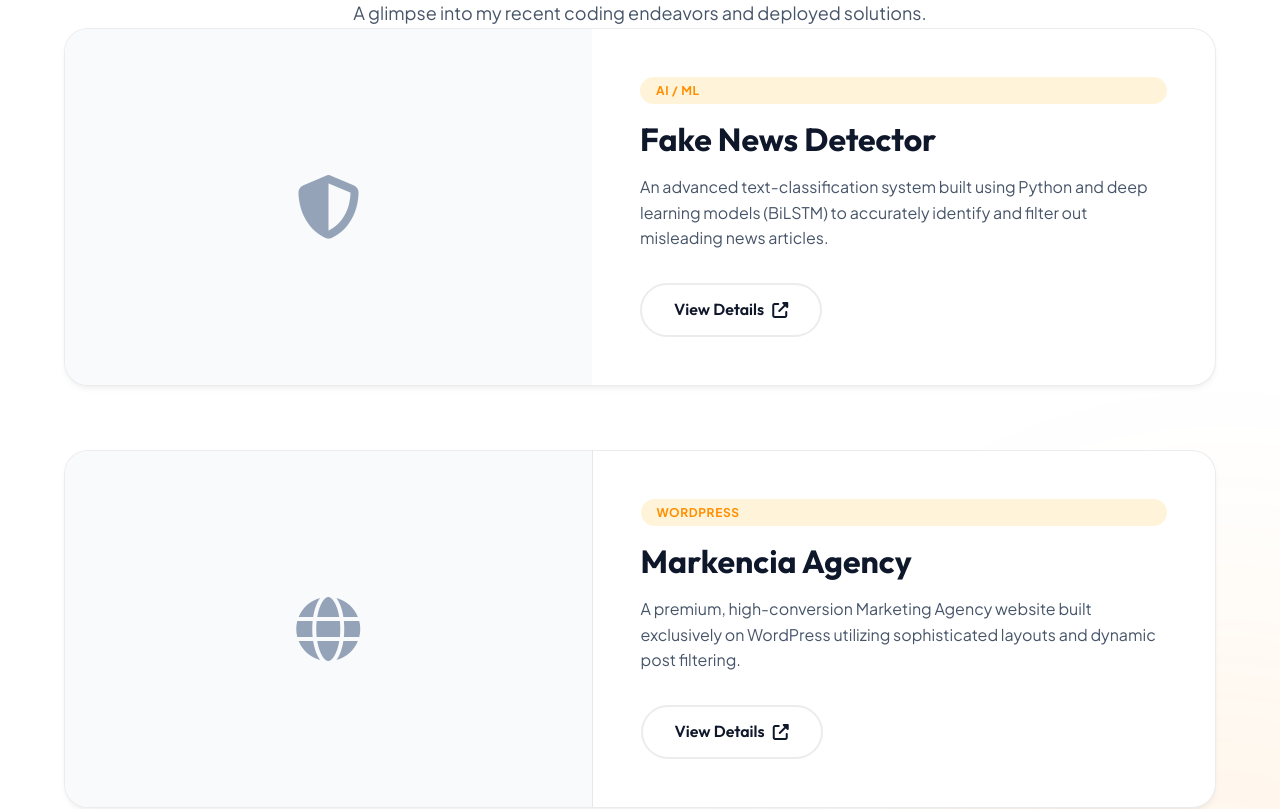
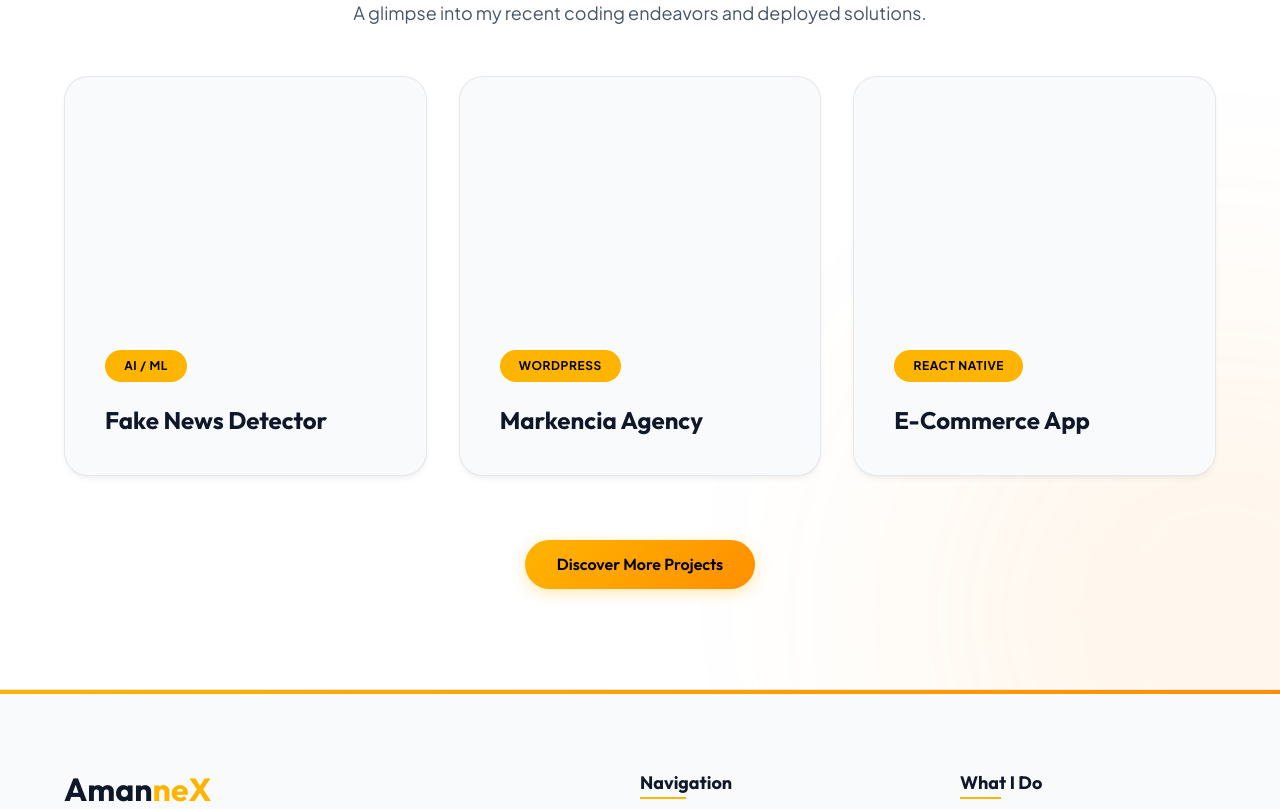
Before and after one commit to amannex/amannex-portfolio, a React (Vite) app: page / in a window 1280 px wide. Shown: the part 1680-2489 px from the top of the page. Built offline with nearby package versions, Linux system fonts and the light colour scheme.

Commit message:
Feat: fix the portfolio card of the projects (#4)

```diff
--- a/src/pages/Home.module.css
+++ b/src/pages/Home.module.css
@@ -146,70 +146,98 @@
         /* Section 3: Featured Work Showcase */
         .project-wrapper {
             display: grid;
-            grid-template-columns: 1fr;
+            grid-template-columns: repeat(auto-fit, minmax(300px, 1fr));
             gap: 2rem;
+            margin-top: 3rem;
         }
 
         .project-card {
+            position: relative;
             display: flex;
-            background: var(--bg-primary);
+            flex-direction: column;
+            justify-content: flex-end;
+            min-height: 400px;
+            background: var(--bg-secondary);
             border-radius: var(--border-radius-lg);
-            border: 1px solid var(--border-light);
             overflow: hidden;
             box-shadow: var(--shadow-sm);
             transition: all var(--transition-smooth);
+            border: 1px solid var(--border-light);
         }
 
         .project-card:hover {
-            box-shadow: var(--shadow-md), 0 10px 40px rgba(255, 180, 0, 0.1);
-            transform: scale(1.01);
+            transform: translateY(-5px);
+            box-shadow: var(--shadow-lg);
         }
 
-        .project-image {
-            flex: 1;
-            background: var(--bg-secondary);
-            min-height: 300px;
+
+
+        .project-details {
             position: relative;
+            z-index: 3;
+            padding: 2.5rem;
+            display: flex;
+            flex-direction: column;
+            align-items: flex-start;
+        }
+
+        .project-content {
+            max-height: 0;
+            opacity: 0;
+            overflow: hidden;
+            transition: all 0.4s ease;
+        }
+
+        .project-card:hover .project-content {
+            max-height: 300px;
+            opacity: 1;
+            margin-top: 1rem;
+        }
+
+        .project-title {
+            color: var(--text-primary);
+            font-size: 1.5rem;
+            margin-bottom: 0;
+            font-weight: 700;
+        }
+
+        .project-desc {
+            color: var(--text-secondary);
+            margin-bottom: 1.5rem;
+            font-size: 0.95rem;
+            line-height: 1.6;
+        }
+
+        .project-link {
+            color: var(--text-primary);
+            font-weight: 600;
             display: flex;
             align-items: center;
-            justify-content: center;
-            font-size: 4rem;
-            color: var(--text-muted);
-            overflow: hidden;
+            gap: 0.5rem;
+            text-decoration: none;
+            transition: color var(--transition-smooth);
         }
 
-        .project-image img {
-            width: 100%;
-            height: 100%;
-            object-fit: cover;
-            transition: transform 0.5s ease;
+        .project-link i {
+            color: var(--accent-color);
+            transition: transform var(--transition-smooth);
         }
 
-        .project-card:hover .project-image img,
-        .project-card:hover .project-image i {
-            transform: scale(1.05);
-            color: var(--accent-color);
-        }
-
-        .project-details {
-            flex: 1;
-            padding: 3rem;
-            display: flex;
-            flex-direction: column;
-            justify-content: center;
+        .project-card:hover .project-link i {
+            transform: translate(3px, -3px);
         }
 
         .tag {
             display: inline-block;
-            padding: 0.25rem 1rem;
-            background: rgba(255, 180, 0, 0.15);
-            color: var(--accent-secondary);
+            padding: 0.4rem 1.2rem;
+            background: var(--accent-color);
+            color: #000000;
             border-radius: 50px;
             font-size: 0.75rem;
-            font-weight: 700;
+            font-weight: 800;
             text-transform: uppercase;
             letter-spacing: 0.05em;
-            margin-bottom: 1rem;
+            margin-bottom: 1.5rem;
         }
 
         /* Responsive */
--- a/src/pages/Home.tsx
+++ b/src/pages/Home.tsx
@@ -110,33 +110,42 @@
 
             <div className={`${styles['project-wrapper']} fade-up`} style={{"transitionDelay":"0.2s"}}>
 
-
                 <div className={`${styles['project-card']} interactive-element`}>
-                    <div className={`${styles['project-image']}`}>
-                        <i className="fas fa-shield-alt"></i>
-                    </div>
                     <div className={`${styles['project-details']}`}>
                         <span className={`${styles.tag}`}>AI / ML</span>
-                        <h3 style={{"fontSize":"2rem","marginBottom":"1rem"}}>Fake News Detector</h3>
-                        <p style={{"color":"var(--text-secondary)","marginBottom":"2rem"}}>
-                            An advanced text-classification system built using Python and deep learning models (BiLSTM) to accurately identify and filter out misleading news articles.
-                        </p>
-                        <a href="#" className="btn btn-outline" style={{"width":"fit-content"}}>View Details <i className="fas fa-external-link-alt"></i></a>
+                        <h3 className={`${styles['project-title']}`}>Fake News Detector</h3>
+                        <div className={`${styles['project-content']}`}>
+                            <p className={`${styles['project-desc']}`}>
+                                An advanced text-classification system built using Python and deep learning models (BiLSTM) to accurately identify and filter out misleading news articles.
+                            </p>
+                            <Link to="/portfolio" className={`${styles['project-link']}`}>View Project <i className="fas fa-arrow-up-right-from-square"></i></Link>
+                        </div>
                     </div>
                 </div>
 
+                <div className={`${styles['project-card']} interactive-element`}>
+                    <div className={`${styles['project-details']}`}>
+                        <span className={`${styles.tag}`}>WordPress</span>
+                        <h3 className={`${styles['project-title']}`}>Markencia Agency</h3>
+                        <div className={`${styles['project-content']}`}>
+                            <p className={`${styles['project-desc']}`}>
+                                A premium, high-conversion Marketing Agency website built exclusively on WordPress utilizing sophisticated layouts and dynamic post filtering.
+                            </p>
+                            <Link to="/portfolio" className={`${styles['project-link']}`}>View Project <i className="fas fa-arrow-up-right-from-square"></i></Link>
+                        </div>
+                    </div>
+                </div>
 
-                <div className={`${styles['project-card']} interactive-element`} style={{"marginTop":"2rem"}}>
-                    <div className={`${styles['project-details']}`} style={{"order":"2"}}>
-                        <span className={`${styles.tag}`}>WordPress</span>
-                        <h3 style={{"fontSize":"2rem","marginBottom":"1rem"}}>Markencia Agency</h3>
-                        <p style={{"color":"var(--text-secondary)","marginBottom":"2rem"}}>
-                            A premium, high-conversion Marketing Agency website built exclusively on WordPress utilizing sophisticated layouts and dynamic post filtering.
-                        </p>
-                        <a href="#" className="btn btn-outline" style={{"width":"fit-content"}}>View Details <i className="fas fa-external-link-alt"></i></a>
-                    </div>
-                    <div className={`${styles['project-image']}`} style={{"order":"1","borderRight":"1px solid var(--border-light)","borderLeft":"none"}}>
-                        <i className="fas fa-globe"></i>
+                <div className={`${styles['project-card']} interactive-element`}>
+                    <div className={`${styles['project-details']}`}>
+                        <span className={`${styles.tag}`}>React Native</span>
+                        <h3 className={`${styles['project-title']}`}>E-Commerce App</h3>
+                        <div className={`${styles['project-content']}`}>
+                            <p className={`${styles['project-desc']}`}>
+                                A cross-platform mobile application providing seamless shopping experiences with secure payment gateway integration and real-time order tracking.
+                            </p>
+                            <Link to="/portfolio" className={`${styles['project-link']}`}>View Project <i className="fas fa-arrow-up-right-from-square"></i></Link>
+                        </div>
                     </div>
                 </div>
 
```
